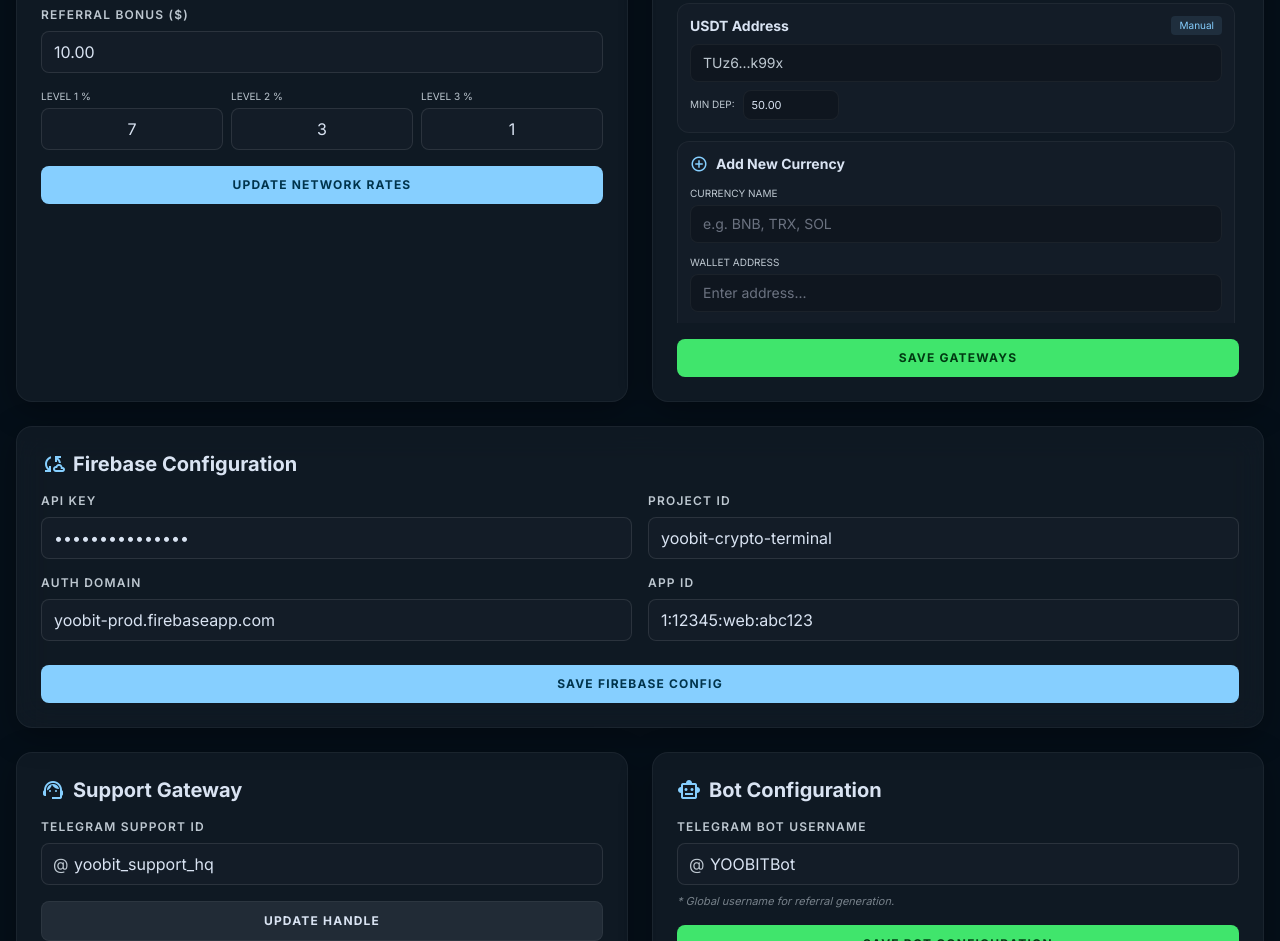
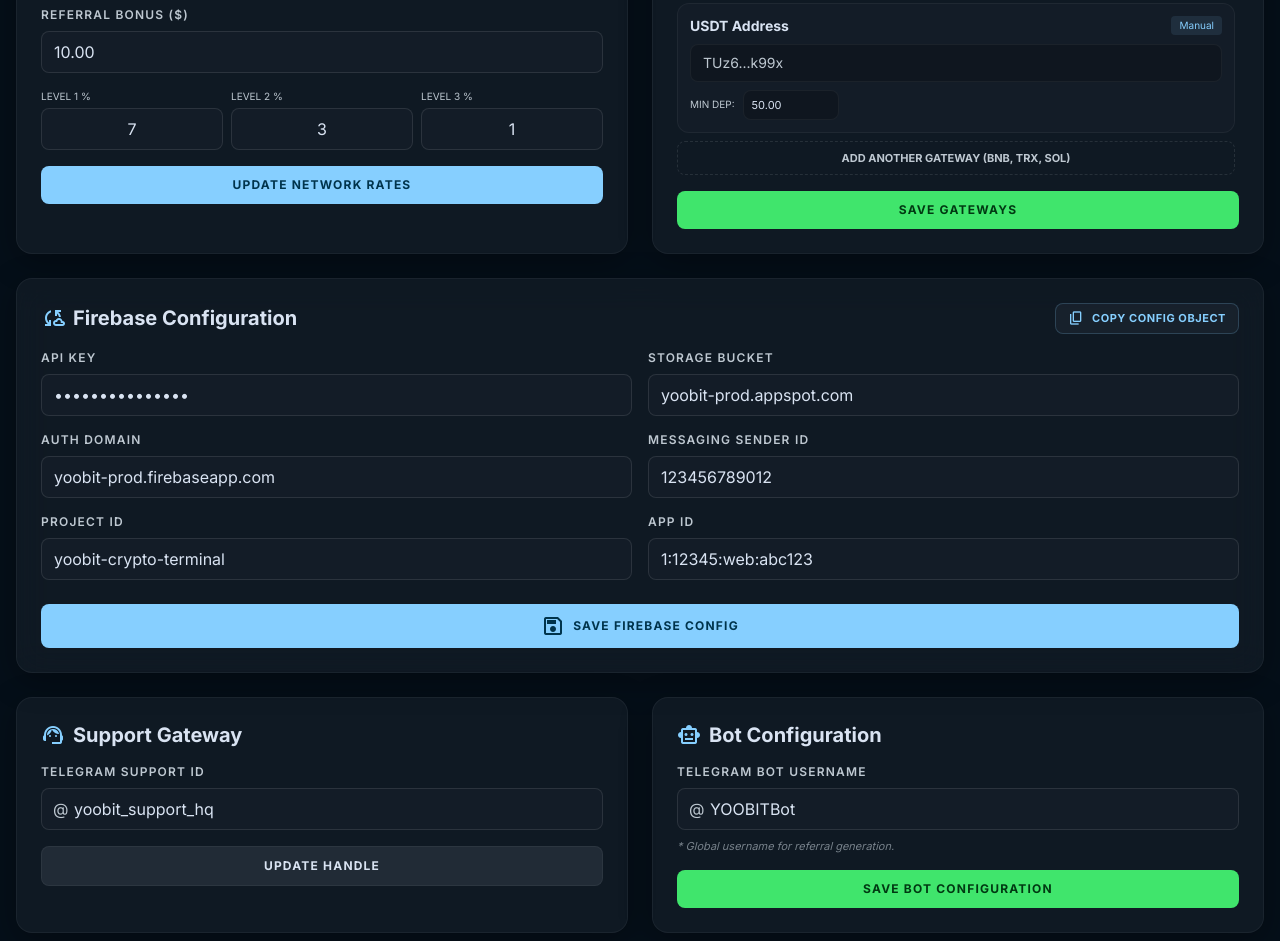
Before and after one commit to tradingeasy12-dot/yoobit, a plain HTML site: page admin.html in a window 1280 px wide. Shown: the part 820-1761 px from the top of the page. Drawn offline with nearby package versions, Linux system fonts and the light colour scheme; a script that the page names is missing.

Commit message:
Update admin.html

```diff
--- a/admin.html
+++ b/admin.html
@@ -411,67 +411,56 @@
 <input class="w-24 bg-black/20 border-white/5 rounded-lg text-[11px] py-0.5 px-2" type="text" value="50.00">
 </div>
 </div>
-<div class="p-3 bg-surface-container-low rounded-xl border border-white/5 mt-4">
-    <div class="flex items-center gap-sm mb-3">
-        <span class="material-symbols-outlined text-primary text-[18px]">add_circle</span>
-        <span class="text-body-sm font-bold text-on-surface">Add New Currency</span>
-    </div>
-    <div class="space-y-3">
-        <div>
-            <label class="text-[10px] text-on-surface-variant uppercase mb-1 block">Currency Name</label>
-            <input class="w-full bg-black/20 border-white/5 rounded-lg text-body-sm text-on-surface focus:ring-primary focus:border-primary" type="text" placeholder="e.g. BNB, TRX, SOL">
-        </div>
-        <div>
-            <label class="text-[10px] text-on-surface-variant uppercase mb-1 block">Wallet Address</label>
-            <input class="w-full bg-black/20 border-white/5 rounded-lg text-body-sm text-on-surface focus:ring-primary focus:border-primary" type="text" placeholder="Enter address...">
-        </div>
-        <div class="flex items-center gap-2">
-            <div class="flex-grow">
-                <label class="text-[10px] text-on-surface-variant uppercase mb-1 block">Min Deposit</label>
-                <input class="w-full bg-black/20 border-white/5 rounded-lg text-body-sm py-1 px-2 text-on-surface" type="text" value="0.00">
-            </div>
-            <button class="mt-5 p-2 bg-primary/10 text-primary rounded-lg hover:bg-primary hover:text-on-primary transition-all flex items-center justify-center" onclick="handleGenericAction(this, 'Adding...', 'New Currency Added Successfully')">
-                <span class="material-symbols-outlined">add</span>
-            </button>
-        </div>
-    </div>
-</div><button class="w-full py-2 border border-dashed border-white/10 rounded-lg text-on-surface-variant text-[11px] hover:bg-white/5 uppercase font-bold" onclick="showToast('New gateway added')">Add Another Gateway (BNB, TRX, SOL)</button>
+<button class="w-full py-2 border border-dashed border-white/10 rounded-lg text-on-surface-variant text-[11px] hover:bg-white/5 uppercase font-bold" onclick="showToast('New gateway added')">Add Another Gateway (BNB, TRX, SOL)</button>
 </div>
 <button class="w-full mt-4 py-2.5 bg-secondary text-on-secondary font-bold rounded-lg uppercase tracking-widest text-[12px] flex items-center justify-center gap-2" onclick="handleGenericAction(this, 'Saving...', 'Gateways Saved')">Save Gateways</button>
 </section>
 </div>
 <!-- Firebase Configuration -->
-<section class="glass-panel p-lg rounded-2xl mb-lg animate-entrance" style="animation-delay: 0.5s">
-<div class="flex items-center gap-sm mb-md">
+<section class="glass-panel p-lg rounded-2xl mb-lg animate-entrance" style="animation-delay: 0.5s"><div class="flex items-center justify-between mb-md">
+    <div class="flex items-center gap-sm">
         <span class="material-symbols-outlined text-primary">cloud_sync</span>
         <h3 class="text-headline-md font-bold">Firebase Configuration</h3>
+    </div>
+    <button class="px-3 py-1.5 bg-surface-container-high/50 hover:bg-primary/10 text-primary rounded-lg text-[11px] font-bold uppercase tracking-wider border border-primary/20 transition-all flex items-center gap-2" onclick="const config = { apiKey: document.getElementById('fb-api-key').value, authDomain: document.getElementById('fb-auth-domain').value, projectId: document.getElementById('fb-project-id').value, storageBucket: document.getElementById('fb-storage-bucket').value, messagingSenderId: document.getElementById('fb-messaging-id').value, appId: document.getElementById('fb-app-id').value }; navigator.clipboard.writeText(JSON.stringify(config, null, 2)); showToast('Config Object Copied!')">
+        <span class="material-symbols-outlined text-[16px]">content_copy</span>
+        Copy Config Object
+    </button>
 </div>
 <div class="grid grid-cols-1 md:grid-cols-2 gap-md">
     <div class="space-y-md">
         <div>
             <label class="text-label-md text-on-surface-variant uppercase tracking-widest mb-2 block">API Key</label>
-<input class="w-full bg-surface-container-low border-white/10 rounded-lg text-on-surface focus:ring-primary focus:border-primary" type="password" value="AIzaSy_MOCK_KEY">
+            <input id="fb-api-key" class="w-full bg-surface-container-low border-white/10 rounded-lg text-on-surface focus:ring-primary focus:border-primary" type="password" value="AIzaSy_MOCK_KEY" placeholder="AIzaSy...">
         </div>
         <div>
             <label class="text-label-md text-on-surface-variant uppercase tracking-widest mb-2 block">Auth Domain</label>
-<input class="w-full bg-surface-container-low border-white/10 rounded-lg text-on-surface focus:ring-primary focus:border-primary" type="text" value="yoobit-prod.firebaseapp.com">
+            <input id="fb-auth-domain" class="w-full bg-surface-container-low border-white/10 rounded-lg text-on-surface focus:ring-primary focus:border-primary" type="text" value="yoobit-prod.firebaseapp.com" placeholder="project-id.firebaseapp.com">
+        </div>
+        <div>
+            <label class="text-label-md text-on-surface-variant uppercase tracking-widest mb-2 block">Project ID</label>
+            <input id="fb-project-id" class="w-full bg-surface-container-low border-white/10 rounded-lg text-on-surface focus:ring-primary focus:border-primary" type="text" value="yoobit-crypto-terminal" placeholder="project-id-123">
         </div>
     </div>
     <div class="space-y-md">
         <div>
-<label class="text-label-md text-on-surface-variant uppercase tracking-widest mb-2 block">Project ID</label>
-<input class="w-full bg-surface-container-low border-white/10 rounded-lg text-on-surface focus:ring-primary focus:border-primary" type="text" value="yoobit-crypto-terminal">
+            <label class="text-label-md text-on-surface-variant uppercase tracking-widest mb-2 block">Storage Bucket</label>
+            <input id="fb-storage-bucket" class="w-full bg-surface-container-low border-white/10 rounded-lg text-on-surface focus:ring-primary focus:border-primary" type="text" value="yoobit-prod.appspot.com" placeholder="project-id.appspot.com">
+        </div>
+        <div>
+            <label class="text-label-md text-on-surface-variant uppercase tracking-widest mb-2 block">Messaging Sender ID</label>
+            <input id="fb-messaging-id" class="w-full bg-surface-container-low border-white/10 rounded-lg text-on-surface focus:ring-primary focus:border-primary" type="text" value="123456789012" placeholder="123456789012">
         </div>
         <div>
             <label class="text-label-md text-on-surface-variant uppercase tracking-widest mb-2 block">App ID</label>
-<input class="w-full bg-surface-container-low border-white/10 rounded-lg text-on-surface focus:ring-primary focus:border-primary" type="text" value="1:12345:web:abc123">
+            <input id="fb-app-id" class="w-full bg-surface-container-low border-white/10 rounded-lg text-on-surface focus:ring-primary focus:border-primary" type="text" value="1:12345:web:abc123" placeholder="1:12345:web:abc123">
         </div>
     </div>
 </div>
-<button class="w-full mt-lg py-2.5 bg-primary text-on-primary font-bold rounded-lg uppercase tracking-widest text-[12px] flex items-center justify-center gap-2" id="save-firebase-btn">
+<button class="w-full mt-lg py-2.5 bg-primary text-on-primary font-bold rounded-lg uppercase tracking-widest text-[12px] flex items-center justify-center gap-2 transition-all active:scale-[0.98]" id="save-firebase-btn" onclick="handleGenericAction(this, 'Syncing Firebase...', 'Firebase Config Saved Successfully')">
+    <span class="material-symbols-outlined">save</span>
     Save Firebase Config
-        </button>
-</section>
+</button></section>
 <!-- Support & Bot -->
 <div class="grid grid-cols-1 md:grid-cols-2 gap-lg mb-xl animate-entrance" style="animation-delay: 0.6s;">
 <section class="glass-panel p-lg rounded-2xl">
```
Lines whose indentation alone changed are shown as unchanged.
